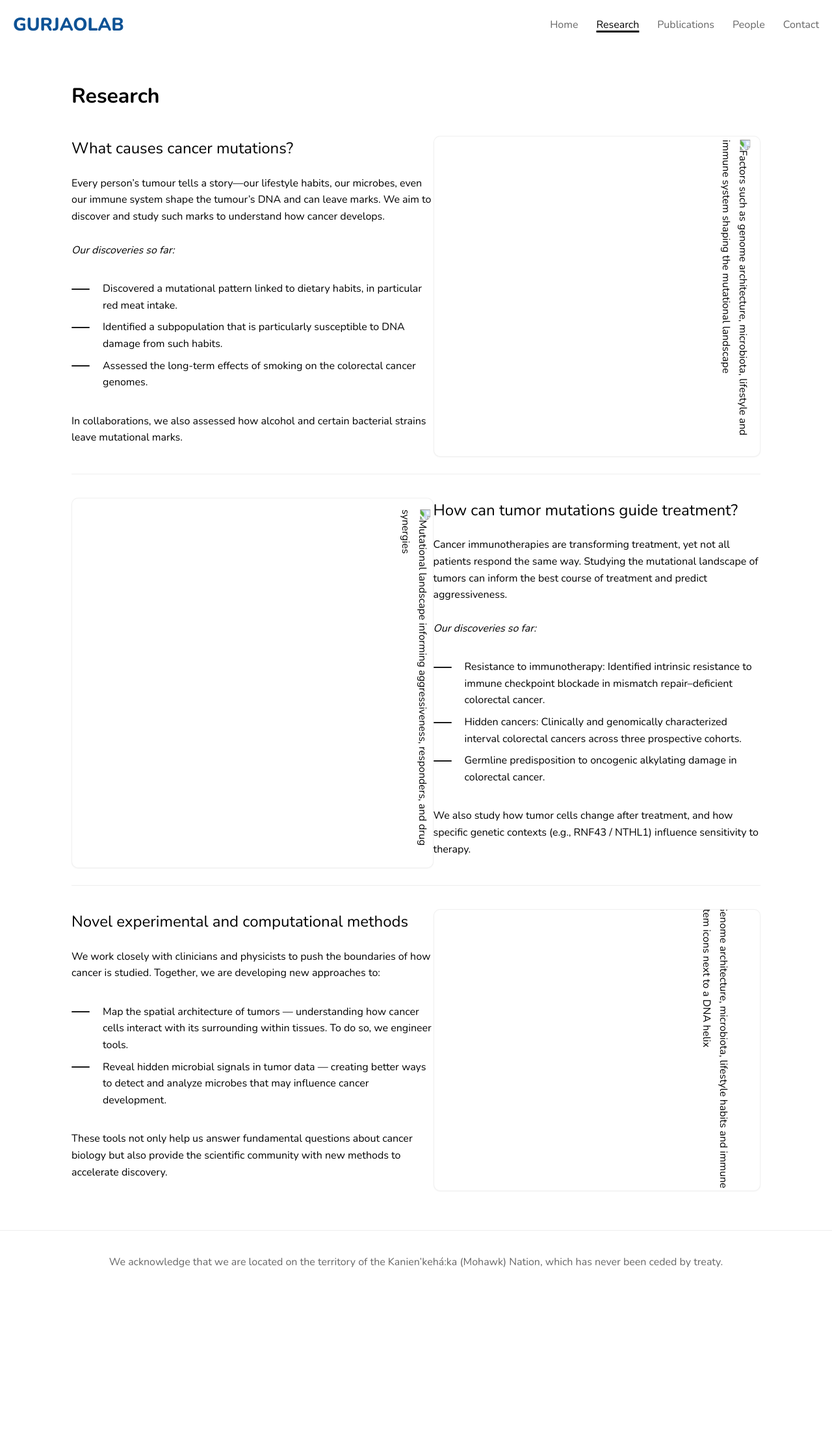
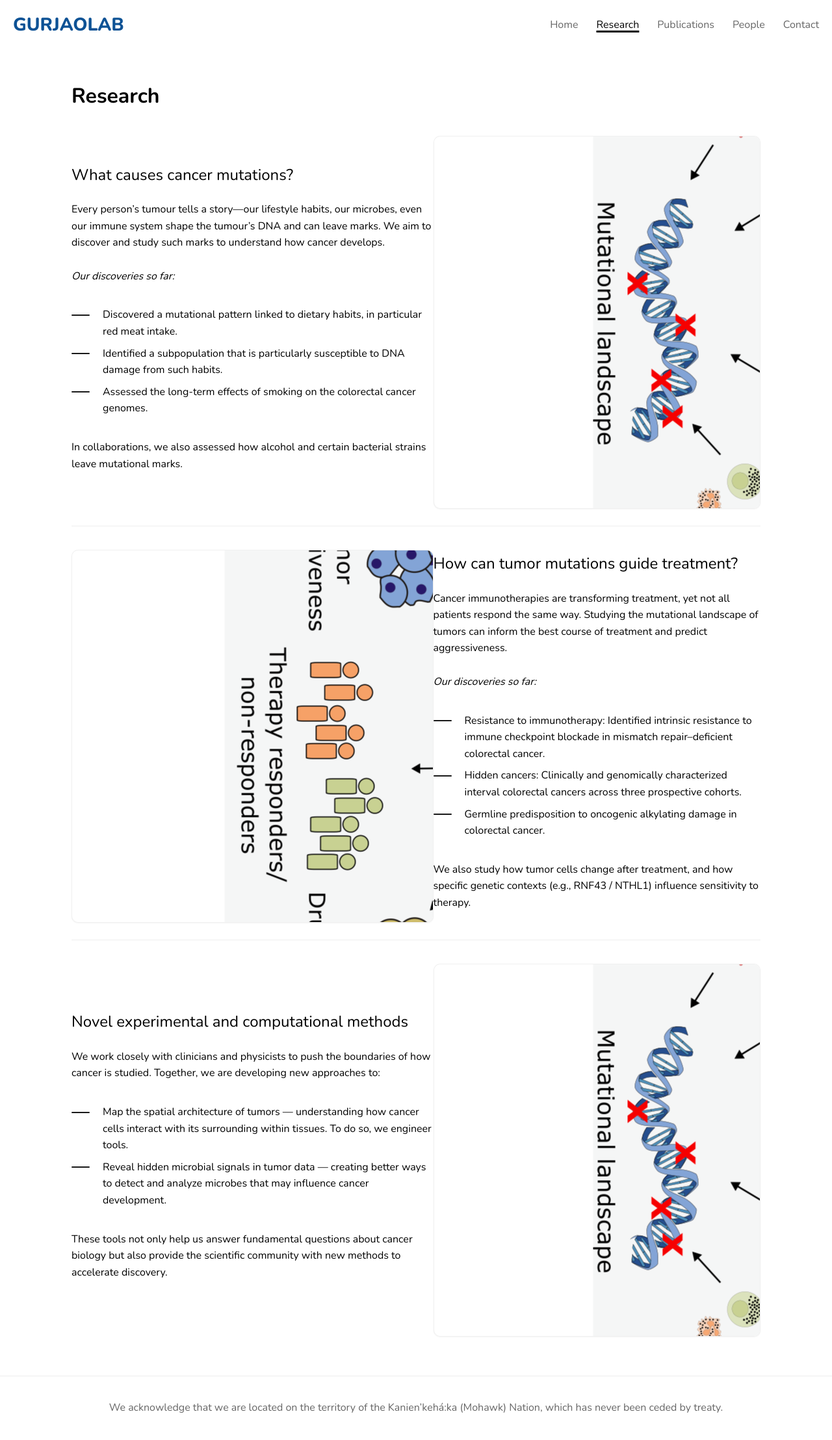
Before and after one commit to joseph-gad-code/Gurjao-Lab-Website, a Jekyll site: the page built from pages/research/index.md, in a window 1280 px wide. Shown: the whole page at 65% size. Built offline with Jekyll 4.4.1, drawn with Linux system fonts in a browser that asks for light colours; before the commit the page ends 1992 px from its top, so only the background shows below that.

Commit message:
Update index.md

```diff
--- a/pages/research/index.md
+++ b/pages/research/index.md
@@ -32,7 +32,7 @@ permalink: /research/
           <img
             class="img-responsive rot-90"
             loading="lazy"
-            src="{{ '/images/research/causes.png' | relative_url }}"
+            src="{{ '/assets/images/research/causes.png' | relative_url }}"
             alt="Factors such as genome architecture, microbiota, lifestyle and immune system shaping the mutational landscape">
         </div>
       </div>
@@ -49,7 +49,7 @@ permalink: /research/
           <img
             class="img-responsive rot-90"
             loading="lazy"
-            src="{{ '/images/research/treatment.png' | relative_url }}"
+            src="{{ '/assets/images/research/treatment.png' | relative_url }}"
             alt="Mutational landscape informing aggressiveness, responders, and drug synergies">
         </div>
       </div>
@@ -102,7 +102,7 @@ permalink: /research/
           <img
             class="img-responsive rot-90"
             loading="lazy"
-            src="{{ '/images/research/causes.png' | relative_url }}"
+            src="{{ '/assets/images/research/causes.png' | relative_url }}"
             alt="Genome architecture, microbiota, lifestyle habits and immune system icons next to a DNA helix">
         </div>
       </div>
```
